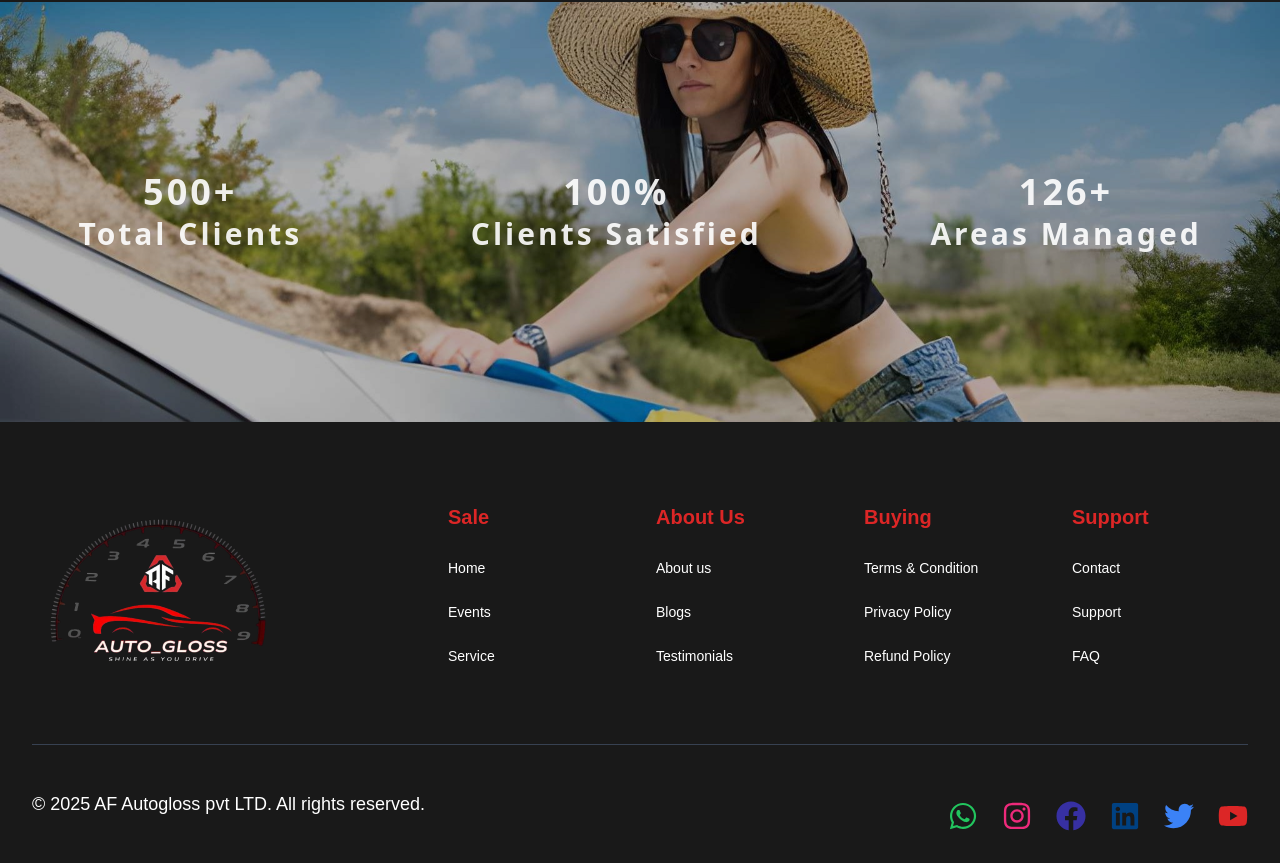
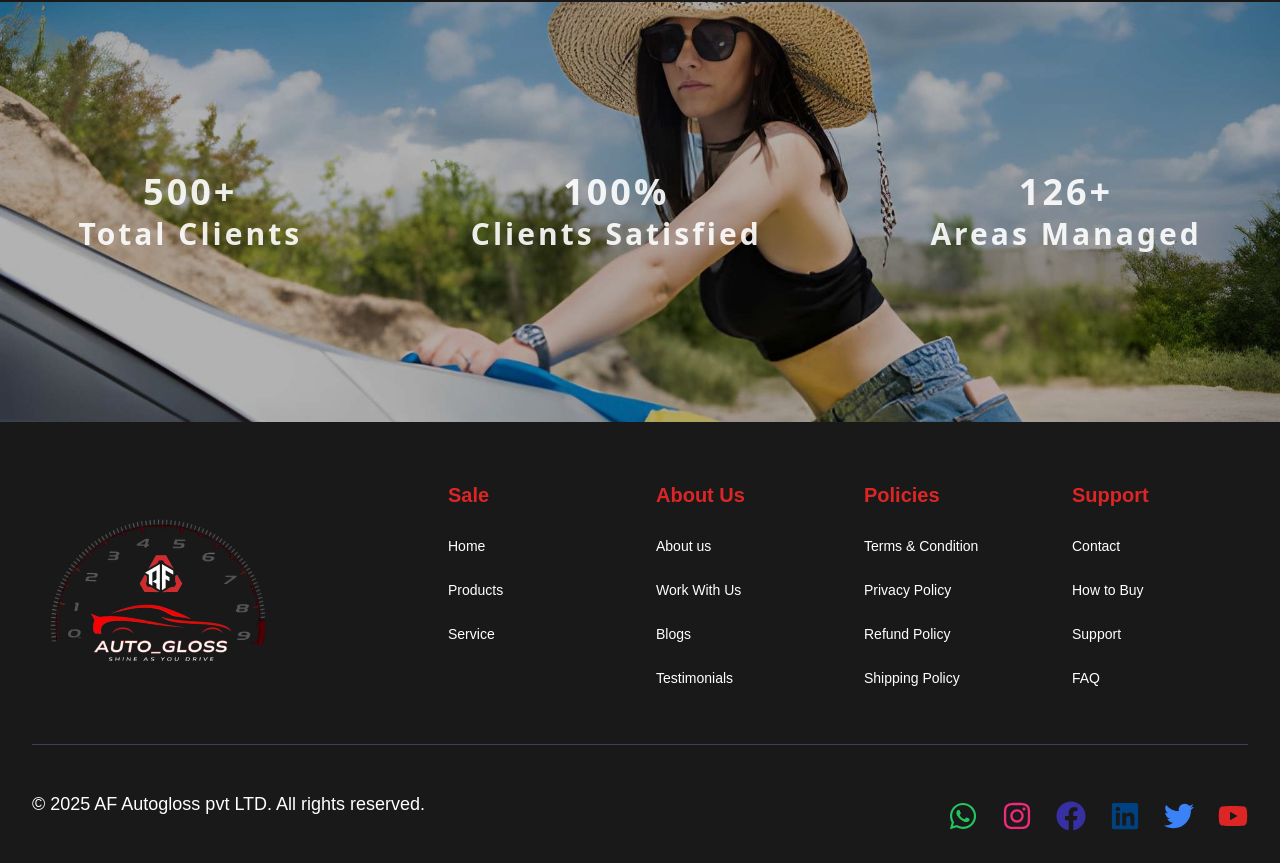
Before and after one commit to Mujju-palaan/af_auto_gloss, a Next.js app: page / in a window 1280 px wide. Shown: the part 2538-3401 px from the top of the page. Built offline with nearby package versions, Linux system fonts and the light colour scheme.

Commit message:
footer changes

```diff
--- a/components/navbar-footer/Footer.tsx
+++ b/components/navbar-footer/Footer.tsx
@@ -6,25 +6,25 @@ const Footer = () => {
   const navigation = {
     sale: [
       { name: "Home", href: "/" },
-      { name: "Events", href: "/events" },
+      { name: "Products", href: "/product" },
       { name: "Service", href: "/services" },
       // { name: "Register Discounts", href: "/comingsoon" },
     ],
     about: [
       { name: "About us", href: "/about" },
-      // { name: "Work With Us", href: "/comingsoon" },
+      { name: "Work With Us", href: "/comingsoon" },
       { name: "Blogs", href: "/blog" },
       { name: "Testimonials", href: "/testimonials" },
     ],
-    buy: [
+    policy: [
       { name: "Terms & Condition", href: "/terms&condition" },
       { name: "Privacy Policy", href: "/privacypolicy" },
       { name: "Refund Policy", href: "/refundpolicy" },
-      // { name: "Shipping Policy", href: "/shippingpolicy" },
+      { name: "Shipping Policy", href: "/shippingpolicy" },
     ],
     help: [
       { name: "Contact", href: "/contact" },
-      // { name: "How to Buy", href: "/comingsoon" },
+      { name: "How to Buy", href: "/comingsoon" },
       { name: "Support", href: "/support" },
       { name: "FAQ", href: "/faqs" },
     ],
@@ -90,13 +90,13 @@ const Footer = () => {
               <div className="md:grid md:grid-cols-2 md:gap-8">
                 <div>
                   <h3 className="text-xl font-bold leading-6 text-red-600">
-                    Buying
+                    Policies
                   </h3>
                   <ul
                     role="list"
                     className="md:mt-6 mt-4 md:space-y-4 text-[12px] md:text-lg"
                   >
-                    {navigation.buy.map((item) => (
+                    {navigation.policy.map((item) => (
                       <li key={item.name}>
                         <a
                           href={item.href}
```
